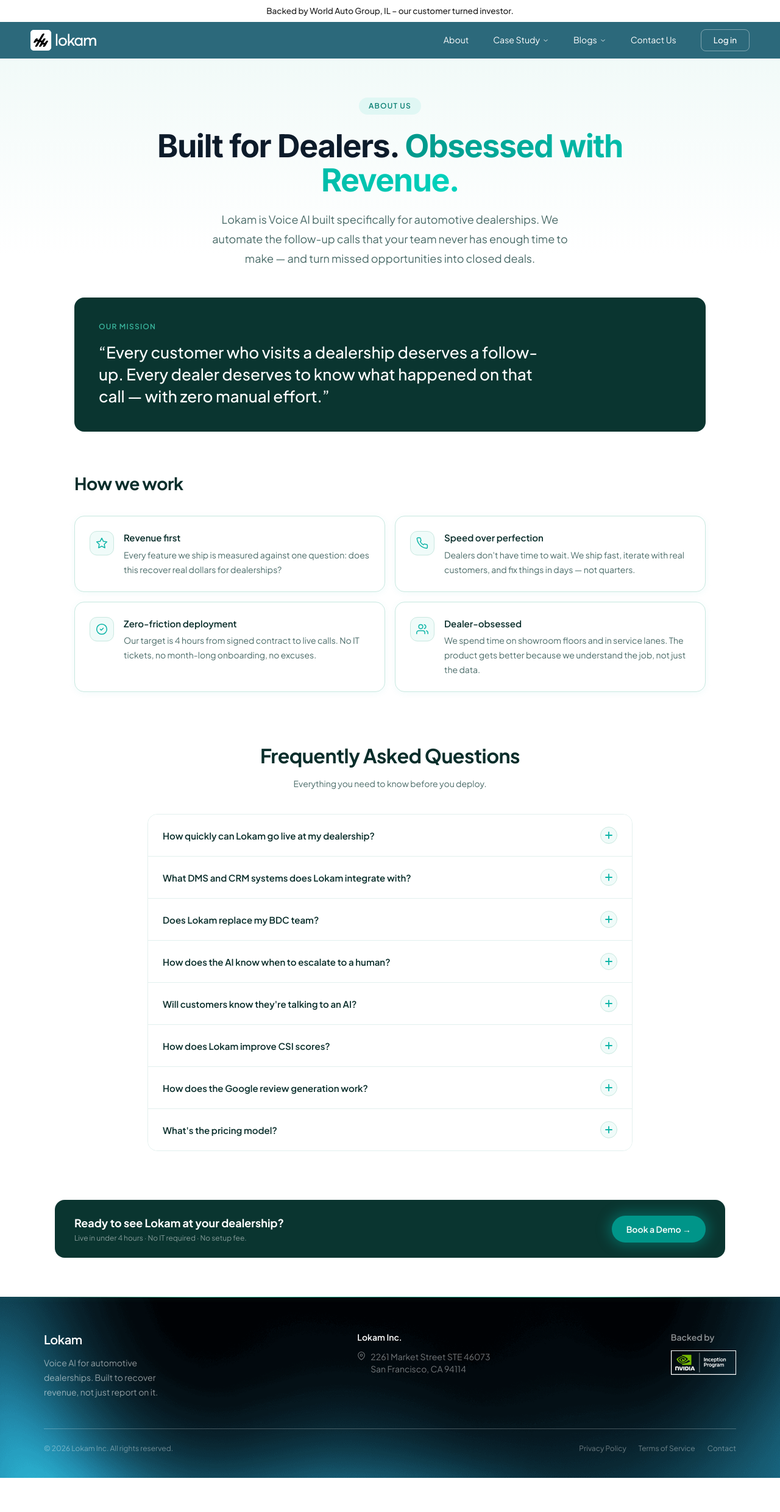
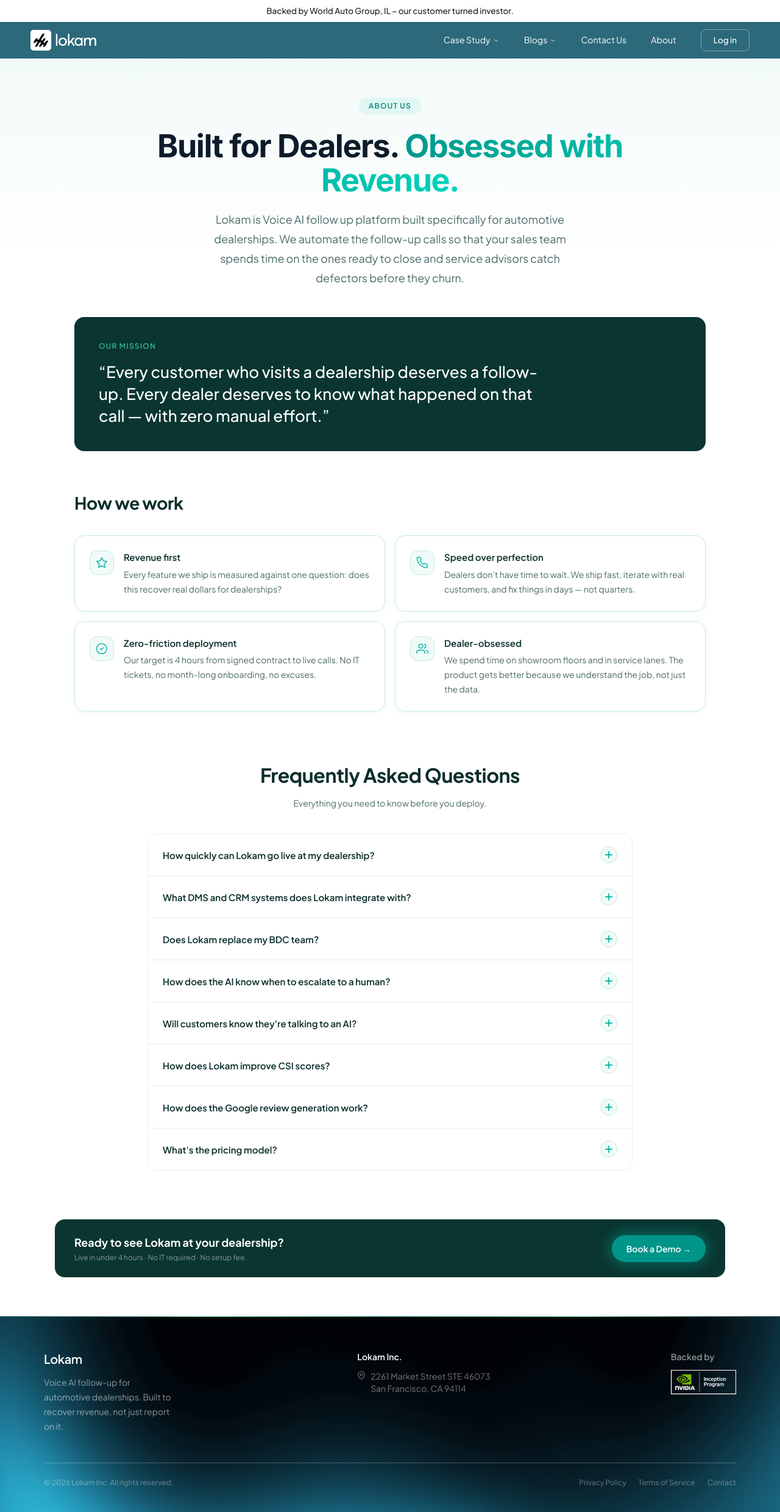
Before and after one commit to Lokam-AI/lokam-website, a Next.js app: page /about in a window 1280 px wide. Shown: the whole page at 61% size. Before the commit the page ends 2424 px from the top, so only its background shows below. Built offline with nearby package versions, Linux system fonts and the light colour scheme.

Commit message:
chore: some text changes

```diff
--- a/app/about/page.tsx
+++ b/app/about/page.tsx
@@ -198,7 +198,7 @@
             </span>
           </h1>
           <p className="font-sans text-base md:text-lg leading-8 text-[#4A6B68] mx-auto" style={{ maxWidth: 600 }}>
-            Lokam is Voice AI built specifically for automotive dealerships. We automate the follow-up calls that your team never has enough time to make — and turn missed opportunities into closed deals.
+            Lokam is Voice AI follow up platform built specifically for automotive dealerships. We automate the follow-up calls so that your sales team spends time on the ones ready to close and service advisors catch defectors before they churn.
           </p>
         </section>
 
--- a/app/components/CTA.tsx
+++ b/app/components/CTA.tsx
@@ -101,10 +101,10 @@
           >
             <div>
               <h3 className="font-sans font-semibold text-[20px] leading-snug text-[#111827] mb-3 text-center">
-                Ready To Transform Your<br />Service Center With AI?
+                Ready To Transform Your<br />Dealerships With AI?
               </h3>
               <p className="font-sans text-sm text-[#6b7280] text-center mb-6">
-                Join dealerships recovering $84K+ monthly with zero IT setup.
+                Join dealerships recovering 150k+ monthly with active follow up
               </p>
             </div>
             <div>
@@ -118,9 +118,6 @@
                 Book a Demo
                 <ArrowRight size={15} />
               </a>
-              <p className="font-sans text-xs text-[#9ca3af] text-center">
-                Live in under 4 hours · No commitment
-              </p>
             </div>
           </div>
 
--- a/app/components/Footer.tsx
+++ b/app/components/Footer.tsx
@@ -41,7 +41,7 @@
               Lokam
             </span>
             <p className="mt-3 font-sans text-sm leading-6" style={{ color: "rgba(255,255,255,0.55)", maxWidth: 220 }}>
-              Voice AI for automotive dealerships. Built to recover revenue, not just report on it.
+              Voice AI follow-up for automotive dealerships. Built to recover revenue, not just report on it.
             </p>
           </div>
 
--- a/app/components/HowItWorksCards.tsx
+++ b/app/components/HowItWorksCards.tsx
@@ -178,7 +178,7 @@
       <div className="grid grid-cols-1 lg:grid-cols-2 gap-8 lg:gap-4 items-center relative z-10">
         <div>
           <h3 className="font-sans mb-3" style={{ color: "#000", fontSize: 32, lineHeight: "1.2", fontWeight: 500 }}>
-            Automate Your CSI Calls
+            Automate Your Post Service<br />Follow Up
           </h3>
           <p className="font-sans mb-8" style={{ color: "#3B3B3B", fontSize: 19, lineHeight: "24px", fontWeight: 400, maxWidth: 360 }}>
             Stop relying on manual calls that never happen. Lokam&apos;s AI reaches every customer, every time.
@@ -197,7 +197,7 @@
         </div>
         <div className="order-1 lg:order-2 lg:pl-10">
           <h3 className="font-sans mb-3" style={{ color: "#000", fontSize: 32, lineHeight: "1.2", fontWeight: 500 }}>
-            Automate Unsold Showroom<br />Lead Follow-Up
+            Automate Unsold Showroom<br />Traffic Follow-Up
           </h3>
           <p className="font-sans mb-8" style={{ color: "#3B3B3B", fontSize: 19, lineHeight: "24px", fontWeight: 400, maxWidth: 360 }}>
             Don&apos;t let walk-outs leave the deal. Engage them and bring them back with our AI follow-up system.
--- a/app/components/Nav.tsx
+++ b/app/components/Nav.tsx
@@ -194,13 +194,13 @@
 
           {/* Desktop nav */}
           <nav className="hidden md:flex items-center gap-10">
-            <Link href="/about" className="text-white text-[14.1px] leading-[17.5px] no-underline font-sans font-normal">
-              About
-            </Link>
             <DropdownMenu label="Case Study" href="/case-studies" items={caseStudyLinks} />
             <DropdownMenu label="Blogs" href="/blog" items={blogLinks} />
             <Link href="/#contact" onClick={(e) => scrollToContact(e)} className="text-white text-[14.1px] leading-[17.5px] no-underline font-sans font-normal">
               Contact Us
+            </Link>
+            <Link href="/about" className="text-white text-[14.1px] leading-[17.5px] no-underline font-sans font-normal">
+              About
             </Link>
             <a
               href="https://app.lokam.ai"
--- a/app/components/ROI.tsx
+++ b/app/components/ROI.tsx
@@ -108,10 +108,10 @@
             title="ROI Calculator - Sales"
             image="/assets/sales.png"
             imageAlt="ROI Calculator Sales"
-            inputLabel="Unsold desktops per month"
+            inputLabel="Unsold desklogs per month"
             inputPlaceholder="e.g. 120"
             buttonText="Calculate Sales ROI"
-            note="Based on conservative 15% close rate on follow-up and $2,800 average front/back gross."
+            note="Based on the industry average of 15% contact rate on follow ups and $2,800 average front/back gross"
             onValueChange={(v) => setSalesUps(v)}
             onCalculate={() => setCalcOpen(true)}
           />
```
